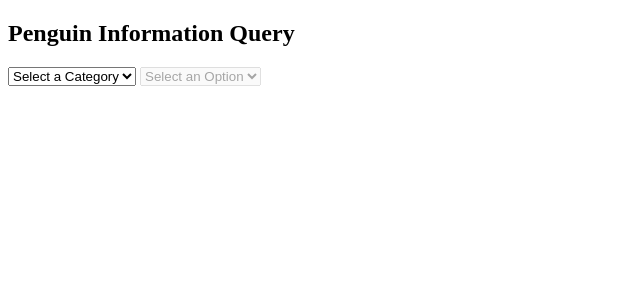
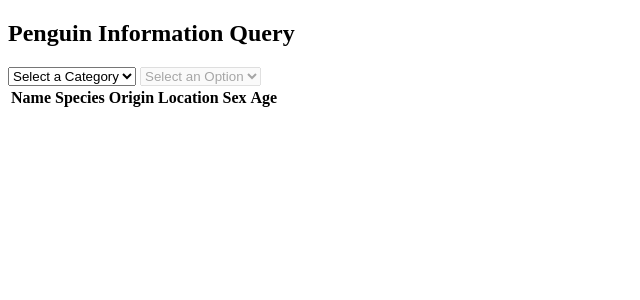
Before and after one commit to jocelynshek/waddlewefind, a Flask app: page /search.html in a window 1280 px wide. Shown: the top 300 px of the page, without its empty margins (0-640 px from the left). Run offline with Flask 3, Linux system fonts and the light colour scheme; lists and menus that the app fills with data are empty; some libraries are stand-ins or nearby versions.

Commit message:
SEARCH WORKS <3333333333

```diff
--- a/app.py
+++ b/app.py
@@ -50,10 +50,25 @@ def search():
 @app.route('/get-options')
 def get_options():
     category = request.args.get('category')
-    print("SELECT DISTINCT " + category + " FROM penguins")
     options = db.execute("SELECT DISTINCT " + category + " FROM penguins")
     print(options)
     return jsonify(options)
+
+@app.route('/get-penguins')
+def get_penguins():
+    category = request.args.get('category')
+    option = request.args.get('option')
+
+    valid_categories = ['Species', 'Origin', 'Location', 'Sex', 'Age']  # Update with actual column names
+    # Validate the category
+    if category not in valid_categories:
+        return jsonify({'error': 'Invalid category'}), 400
+
+    query = f"SELECT * FROM penguins WHERE {category} = ?"
+    matchingpenguins = db.execute(query, option)
+
+    print(matchingpenguins)
+    return jsonify(matchingpenguins)
 
 @app.route('/check.html')
 def check():
--- a/static/js/main.js
+++ b/static/js/main.js
@@ -1,15 +1,26 @@
+let selectedCategory = null;
+
 document.addEventListener('DOMContentLoaded', function() {
+    resetTable();
     // This code will run whenever the selected option in the dropdown menu changes
     document.getElementById('category-dropdown').addEventListener('change', function() {
-        this.options[0].disabled = true;
-        var selectedCategory = this.value; // Get the value of the selected option
+        var optionsDropdown = document.getElementById('options-dropdown');
+
+        optionsDropdown.innerHTML = '<option value="" disabled selected>Select an Option</option>';
+        optionsDropdown.disabled = false; // Enable the dropdown if it was disabled
+
+
+        /*this.options[0].disabled = true;
+        selectedCategory = this.value;*/ // Get the value of the selected option
+
+        selectedCategory = this.value;
         // You can now use selectedCategory to do something, like making a request to your server
         fetch('/get-options?category=' + selectedCategory)
         .then(response => response.json())
         .then(data => {
 
         var dropdown = document.getElementById('options-dropdown'); // Replace with your dropdown's id
-        dropdown.innerHTML = ''; // Clear any existing options
+        //dropdown.innerHTML = ''; Clear any existing options
         dropdown.disabled = false; // Enable the dropdown
 
         // Sort the data if the category is 'age'
@@ -33,4 +44,57 @@ document.addEventListener('DOMContentLoaded', function() {
         });
     });
 });
+
+document.getElementById('options-dropdown').addEventListener('change', function() {
+    resetTable();
+    //this.options[0].disabled = true;
+    // This line disables the placeholder after a valid selection is made
+    this.options[0].disabled = true;
+    var selectedOption = this.value; // Get the value of the selected option
+    // You can now use selectedCategory to do something, like making a request to your server
+    fetch('/get-penguins?category=' + selectedCategory + '&option=' + selectedOption)
+        .then(response => response.json())
+        .then(data => {
+            const tableBody = document.getElementById('penguins-table').querySelector('tbody');
+            data.forEach(row => {
+                const tr = document.createElement('tr');
+                /*Object.values(row).forEach(text => {
+                    const td = document.createElement('td');
+                    td.textContent = text;
+                    tr.appendChild(td);
+                });*/
+                const nameCell = document.createElement('td');
+                nameCell.textContent = row.Name; // or row['Name']
+                tr.appendChild(nameCell);
+
+                const speciesCell = document.createElement('td');
+                speciesCell.textContent = row.Species; // or row['Name']
+                tr.appendChild(speciesCell);
+
+                const originCell = document.createElement('td');
+                originCell.textContent = row.Origin; // or row['Age']
+                tr.appendChild(originCell);
+
+                const locationCell = document.createElement('td');
+                locationCell.textContent = row.Location; // or row['Name']
+                tr.appendChild(locationCell);
+
+                const sexCell = document.createElement('td');
+                sexCell.textContent = row.Sex; // or row['Sex']
+                tr.appendChild(sexCell);
+
+                const ageCell = document.createElement('td');
+                ageCell.textContent = row.Age; // or row['Age']
+                tr.appendChild(ageCell);
+
+                tableBody.appendChild(tr);
+            });
+        })
+    .catch(error => console.error('Error:', error));
 });
+});
+
+function resetTable() {
+    const tableBody = document.getElementById('penguins-table').querySelector('tbody');
+    tableBody.innerHTML = ''; // Clear the table
+}
--- a/templates/search.html
+++ b/templates/search.html
@@ -13,9 +13,35 @@
         {% endfor %}
     </select>
 
-    <select id="options-dropdown" disabled>
+    <select name="option" id="options-dropdown" disabled>
         <option value="">Select an Option</option>
     </select>
+
+    <table class="table tablestriped" id="penguins-table">
+        <thead>
+            <tr>
+                <th class="text-start">Name</th>
+                <th class="text-start">Species</th>
+                <th class="text-start">Origin</th>
+                <th class="text-start">Location</th>
+                <th class="text-start">Sex</th>
+                <th class="text-start">Age</th>
+            </tr>
+        </thead>
+       <tbody>
+            <!--{% for penguin in matchingpenguins %}
+                <tr>
+                    <th class="text-start">penguin.Name</th>
+                    <th class="text-start">penguin.Species</th>
+                    <th class="text-start">penguin.Origin</th>
+                    <th class="text-start">penguin.Location</th>
+                    <th class="text-start">penguin.Sex</th>
+                    <th class="text-start">penguin.Age</th>
+                </tr>
+            {% endfor %}-->
+        </tbody>
+    </table>
+
 
     <script src="../static/js/main.js"></script>
 </body>
```
